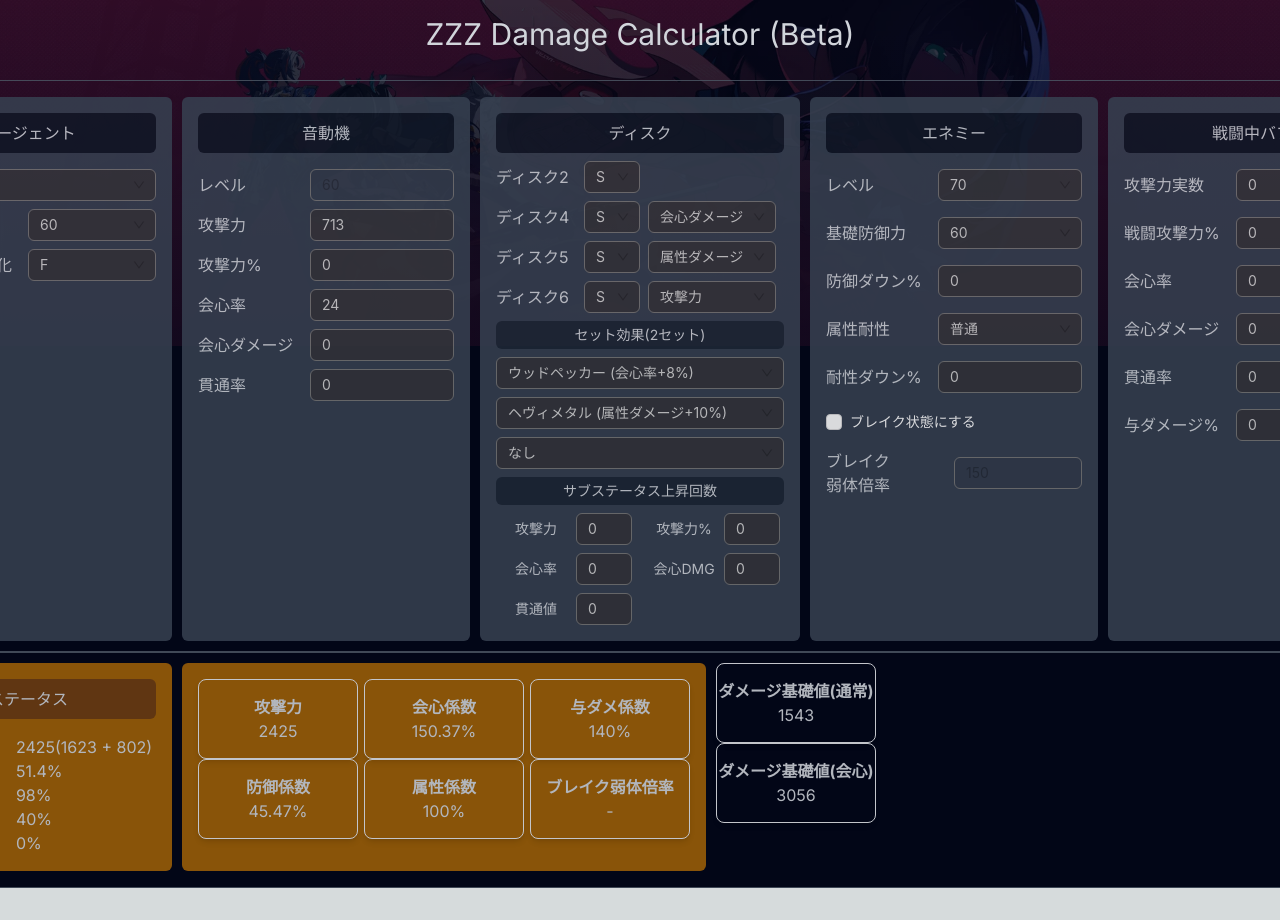
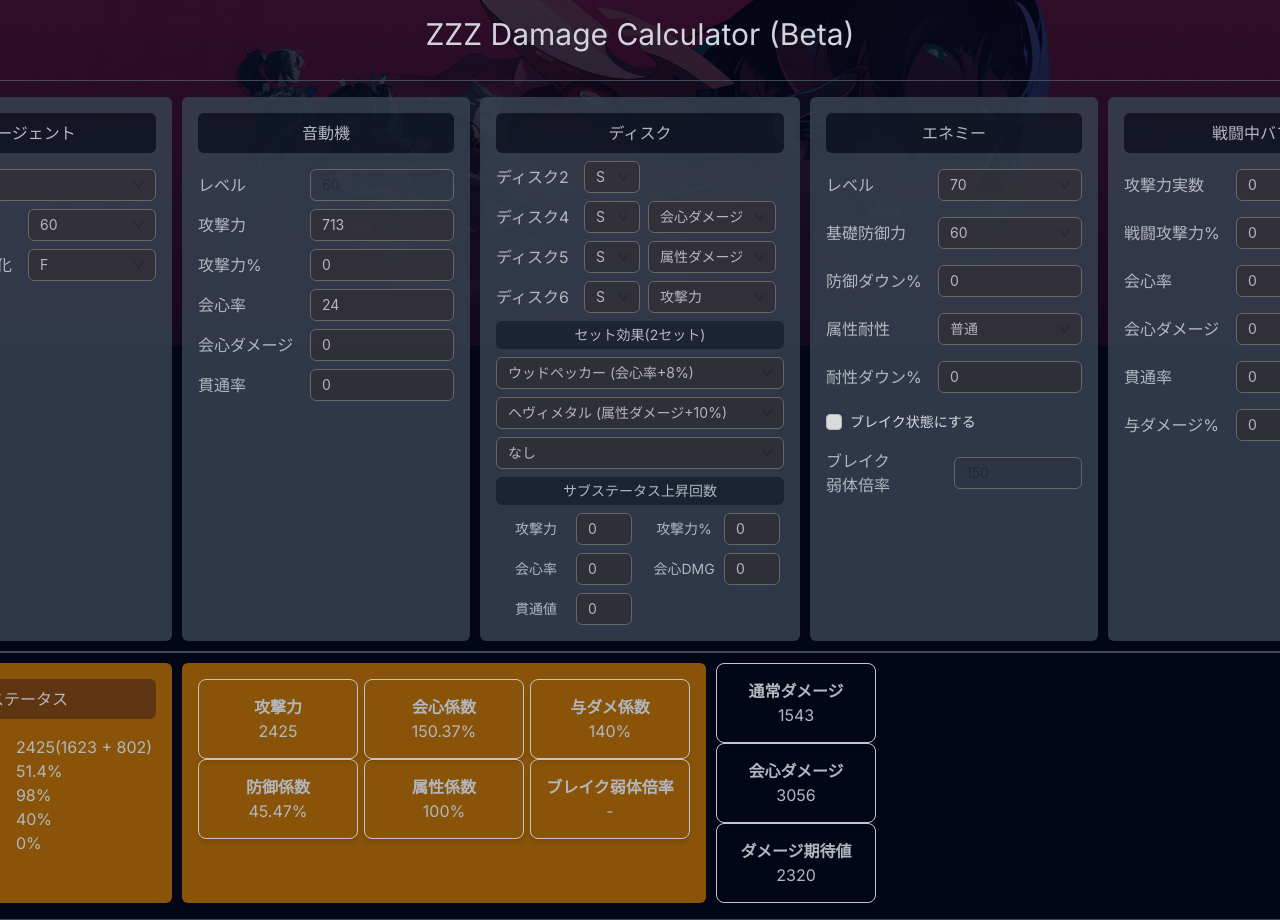
Before and after one commit to negagen/zzz-calculator, a Next.js app: page / in a window 1280 px wide. Shown: the top 920 px of the page. Before the commit the page ends 888 px from the top, so only its background shows below. Built offline with nearby package versions, Linux system fonts and the light colour scheme.

Commit message:
Fix defense calclation

```diff
--- a/app/calculator.ts
+++ b/app/calculator.ts
@@ -175,7 +175,7 @@ export const calculateDamageBase = (
   const defense = Math.max(
     new Decimal(enemyStatus.defense)
       .div(50)
-      .times(damageLevel[baseStatus.level])
+      .times(damageLevel[Math.min(enemyStatus.level, 60)])
       .floor()
       .times(new Decimal(100).sub(enemyStatus.defenseDown).div(100))
       .times(new Decimal(100).sub(penRate).div(100))
@@ -201,7 +201,7 @@ export const calculateDamageBase = (
     critBonusRate: critBonusRate,
     pen: baseStatus.pen,
     penRatio: penRate,
-    defenceRate: defenseRate,
+    defenseRate: defenseRate,
     registanceRate: resistanceRate,
     stunBonusRate: stunBonusRate,
     isStun: enemyStatus.isStun,
@@ -216,7 +216,7 @@ export const calculateDamage = (
   const attack = new Decimal(damageBase.attack);
   const skillDamage = new Decimal(skillDamageRate).div(100);
   const damageBuff = new Decimal(damageBase.damageBuff).div(100);
-  const defenceRate = new Decimal(damageBase.defenceRate).div(100);
+  const defenseRate = new Decimal(damageBase.defenseRate).div(100);
   const registanceRate = new Decimal(damageBase.registanceRate).div(100);
   const stunBonusRate = new Decimal(
     damageBase.isStun ? damageBase.stunBonusRate : 100
@@ -225,7 +225,7 @@ export const calculateDamage = (
   const damage = attack
     .times(skillDamage)
     .times(damageBuff)
-    .times(defenceRate)
+    .times(defenseRate)
     .times(registanceRate)
     .times(stunBonusRate);
 
--- a/app/components/DamageBasePanel.tsx
+++ b/app/components/DamageBasePanel.tsx
@@ -1,5 +1,5 @@
 import { DamageBase } from "@/app/types";
-import { calculateDamage } from "@/app/calculator";
+import { calculateDamage, calculateExpectedDamage } from "@/app/calculator";
 
 interface CalculatorProps {
   damageBase: DamageBase;
@@ -23,7 +23,7 @@ export const DamageBasePanel = ({ damageBase }: CalculatorProps) => {
         <div className="flex flex-row gap-1.5 justify-between">
           <CalculatorCard
             text="防御係数"
-            value={`${damageBase.defenceRate}%`}
+            value={`${damageBase.defenseRate}%`}
           />
           <CalculatorCard
             text="属性係数"
@@ -38,12 +38,16 @@ export const DamageBasePanel = ({ damageBase }: CalculatorProps) => {
       <div className="flex flex-row gap-1.5 justify-between">
         <div>
           <CalculatorCard
-            text="ダメージ基礎値(通常)"
+            text="通常ダメージ"
             value={calculateDamage(damageBase, 100, false)}
           />
           <CalculatorCard
-            text="ダメージ基礎値(会心)"
+            text="会心ダメージ"
             value={calculateDamage(damageBase, 100, true)}
+          />
+          <CalculatorCard
+            text="ダメージ期待値"
+            value={calculateExpectedDamage(damageBase, 100)}
           />
         </div>
       </div>
--- a/app/types.ts
+++ b/app/types.ts
@@ -123,7 +123,7 @@ export interface DamageBase {
   critBonusRate: number;
   pen: number;
   penRatio: number;
-  defenceRate: number;
+  defenseRate: number;
   registanceRate: number;
   stunBonusRate: number;
   isStun: boolean;
```
